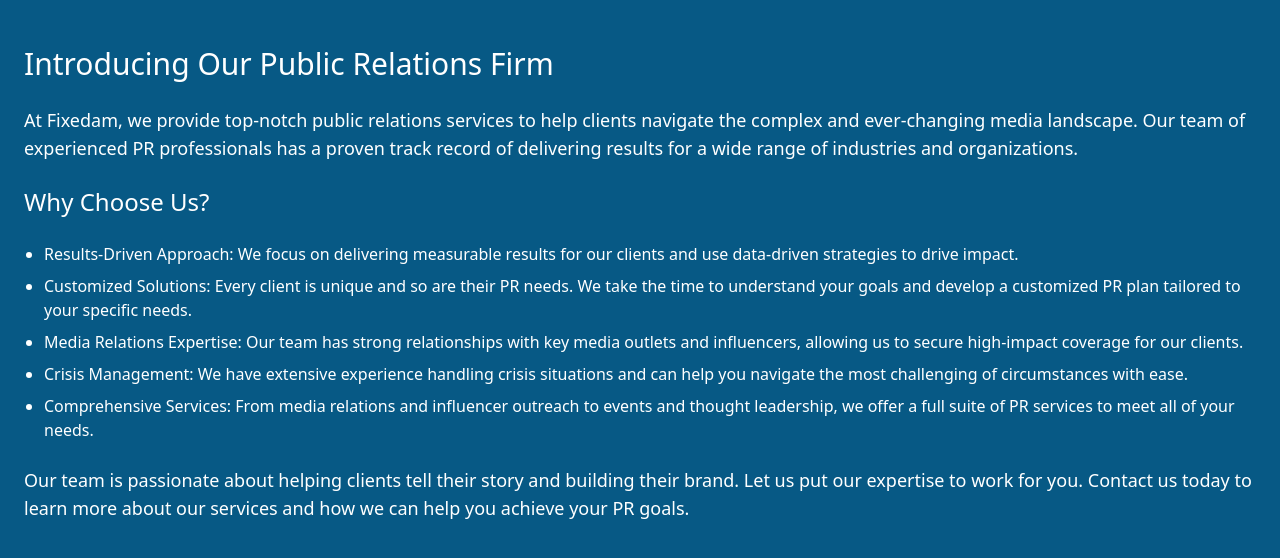
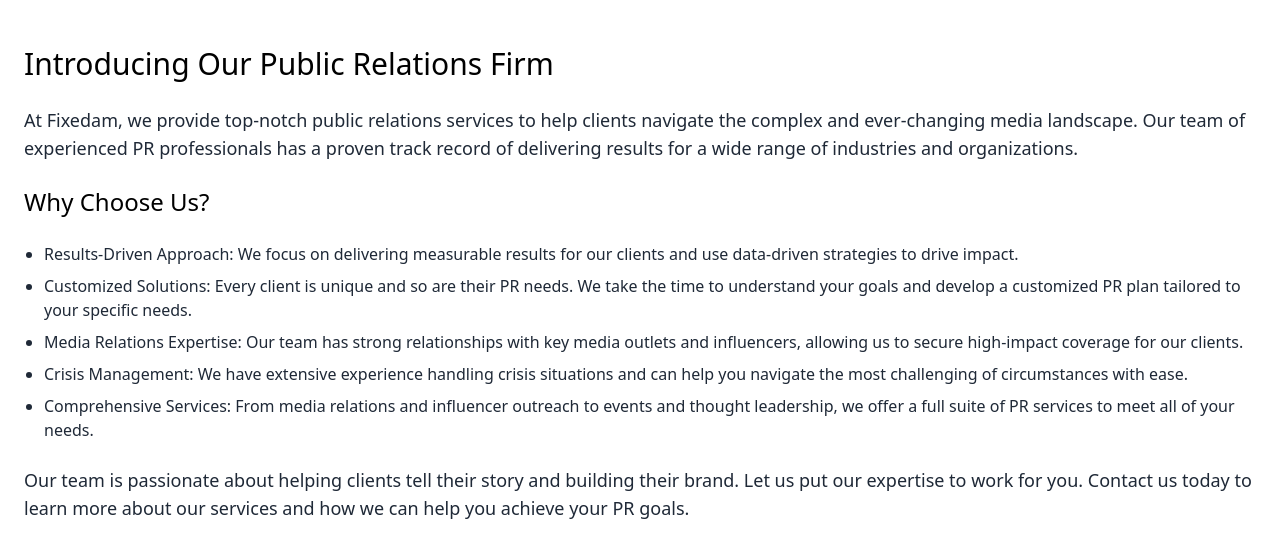
Before and after one commit to appzaib/Pliocio, a Next.js app: page /about in a window 1280 px wide. Shown: the part 786-1344 px from the top of the page. Built offline with nearby package versions, Linux system fonts and the light colour scheme.

Commit message:
Change Image

```diff
--- a/pages/about.js
+++ b/pages/about.js
@@ -8,24 +8,24 @@
       </Head>
       <div className="lg:max-h-screen text-center">
         <img
-          src="featured.png"
+          src="feature.jpg"
           className="lg:h-[90vh] w-full object-cover"
           alt=""
         />
       </div>
-      <div className="bg-sky-800">
-        <div className="container mx-auto px-6 py-12 text-white">
+      <div className="py-12">
+        <div className="container mx-auto px-6">
           <h1 className="text-3xl font-medium mb-6">
             Introducing Our Public Relations Firm
           </h1>
-          <p className="text-lg mb-6">
+          <p className="text-lg mb-6 text-gray-800">
             At Fixedam, we provide top-notch public relations services to help
             clients navigate the complex and ever-changing media landscape. Our
             team of experienced PR professionals has a proven track record of
             delivering results for a wide range of industries and organizations.
           </p>
           <h2 className="text-2xl font-medium mb-6">Why Choose Us?</h2>
-          <ul className="list-disc pl-5 mb-6">
+          <ul className="list-disc pl-5 mb-6 text-gray-800">
             <li className="mb-2">
               Results-Driven Approach: We focus on delivering measurable results
               for our clients and use data-driven strategies to drive impact.
@@ -51,7 +51,7 @@
               of PR services to meet all of your needs.
             </li>
           </ul>
-          <p className="text-lg mb-6">
+          <p className="text-lg mb-6 text-gray-800">
             Our team is passionate about helping clients tell their story and
             building their brand. Let us put our expertise to work for you.
             Contact us today to learn more about our services and how we can
```
Also changed, not shown: public/feature.jpg (added).
